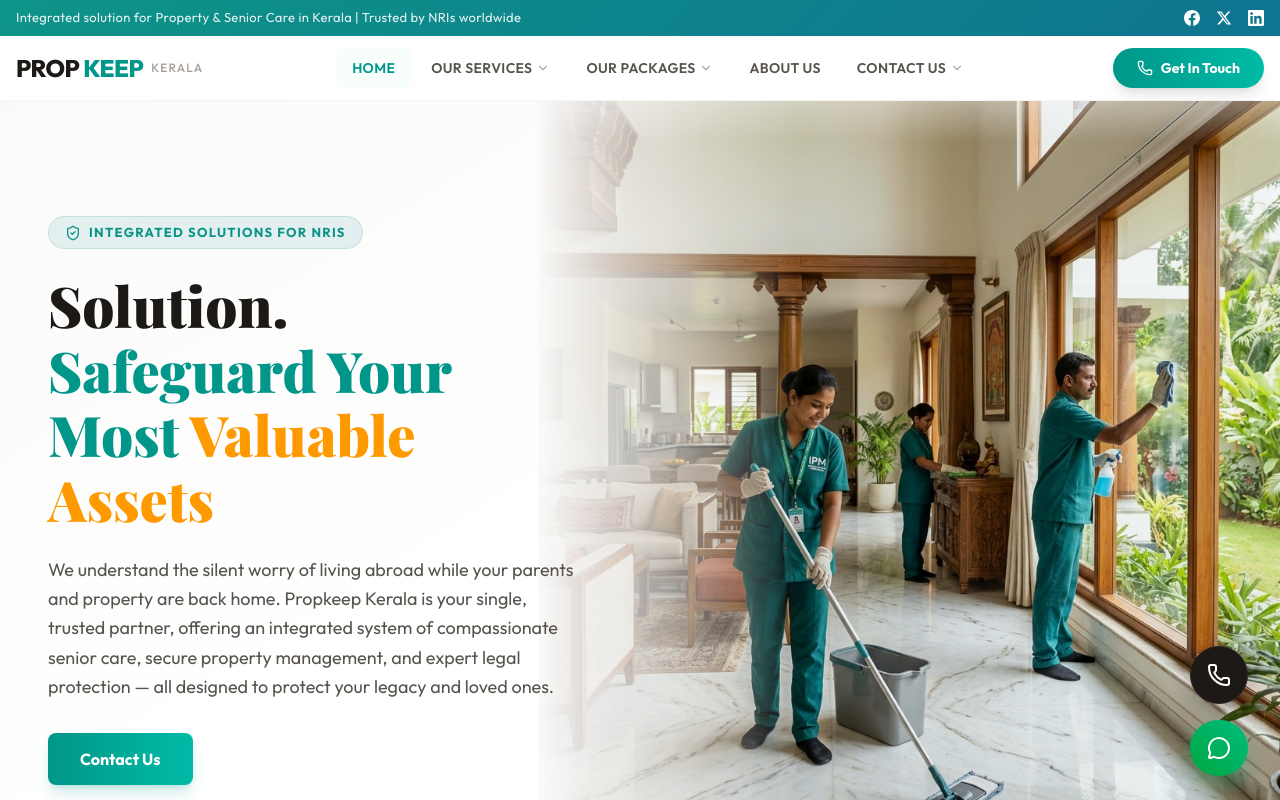
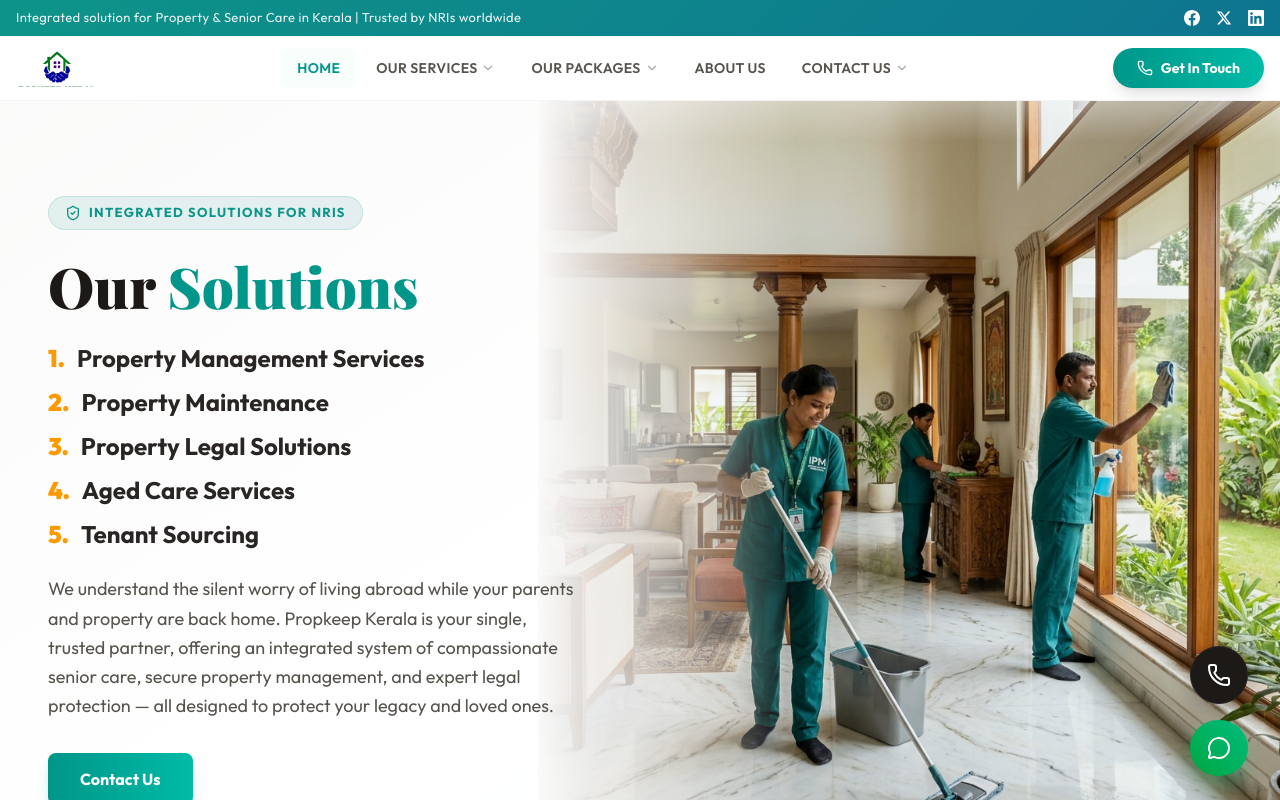
Before and after one commit to albin1923/propkeep, a Next.js app: page / in a window 1280 px wide. Shown: the top 800 px of the page. Built offline with nearby package versions, Linux system fonts and the light colour scheme.

Commit message:
Update hero text, services list formatting, and replace text logo with image

```diff
--- a/app/layout.tsx
+++ b/app/layout.tsx
@@ -15,6 +15,7 @@ import "@fontsource/space-grotesk/600.css";
 import "@fontsource/space-grotesk/700.css";
 import "./globals.css";
 import Link from "next/link";
+import Image from "next/image";
 import { Phone, MessageCircle, Mail, MapPin } from "lucide-react";
 
 const XTwitterIcon = ({ className }: { className?: string }) => (
@@ -84,8 +85,8 @@ export default function RootLayout({
 
               {/* Column 1: About */}
               <div>
-                <Link href="/" className="inline-block mb-6">
-                  <h3 className="text-2xl font-extrabold text-white">PROP<span className="text-teal-400">KEEP</span> <span className="text-sm font-medium text-stone-400 tracking-widest">KERALA</span></h3>
+                <Link href="/" className="inline-block mb-6 relative">
+                  <Image src="/images/logo.png" alt="Propkeep Kerala Logo" width={160} height={40} className="h-10 w-auto object-contain brightness-0 invert" priority />
                 </Link>
                 <p className="text-stone-400 leading-relaxed mb-6 text-sm">
                   Propkeep Kerala is an integrated solution for Senior Care, Property Management, and Legal Protection, designed specifically for the NRI community.
--- a/app/page.tsx
+++ b/app/page.tsx
@@ -96,11 +96,28 @@ export default function Home() {
                 <span>Integrated Solutions for NRIs</span>
               </div>
 
-              <h1 className="text-4xl md:text-5xl xl:text-[3.5rem] font-serif font-black mb-6 text-stone-900 leading-[1.15]">
-                Solution.<br />
-                <span className="text-teal-600">Safeguard Your Most</span>{" "}
-                <span className="text-amber-500">Valuable Assets</span>
-              </h1>
+              <div className="mb-6 space-y-3">
+                <h1 className="text-4xl md:text-5xl xl:text-[3.5rem] font-serif font-black text-stone-900 leading-[1.15] mb-6">
+                  Our <span className="text-teal-600">Solutions</span>
+                </h1>
+                <ul className="text-xl md:text-2xl font-bold text-stone-800 space-y-3">
+                  <li className="flex items-center gap-3">
+                    <span className="text-amber-500 font-black">1.</span> Property Management Services
+                  </li>
+                  <li className="flex items-center gap-3">
+                    <span className="text-amber-500 font-black">2.</span> Property Maintenance
+                  </li>
+                  <li className="flex items-center gap-3">
+                    <span className="text-amber-500 font-black">3.</span> Property Legal Solutions
+                  </li>
+                  <li className="flex items-center gap-3">
+                    <span className="text-amber-500 font-black">4.</span> Aged Care Services
+                  </li>
+                  <li className="flex items-center gap-3">
+                    <span className="text-amber-500 font-black">5.</span> Tenant Sourcing
+                  </li>
+                </ul>
+              </div>
 
               <p className="text-lg text-stone-600 mb-8 max-w-xl leading-relaxed">
                 We understand the silent worry of living abroad while your parents and property are back home. Propkeep Kerala is your single, trusted partner, offering an integrated system of compassionate senior care, secure property management, and expert legal protection — all designed to protect your legacy and loved ones.
--- a/app/services/page.tsx
+++ b/app/services/page.tsx
@@ -39,25 +39,25 @@ export default function ServicesPage() {
           <div className="grid grid-cols-1 md:grid-cols-2 lg:grid-cols-4 gap-6">
             <motion.div variants={fadeIn} initial="initial" whileInView="animate" viewport={{ once: true }} className="bg-white p-6 rounded-2xl border border-stone-100 shadow-sm hover:shadow-xl transition-all">
               <Settings className="w-10 h-10 text-amber-500 mb-4" />
-              <h3 className="font-bold text-xl text-stone-900 mb-3">Utility, Tax etc</h3>
+              <h3 className="font-bold text-xl text-stone-900 mb-3">a. Utility, Tax etc</h3>
               <p className="text-stone-600">Timely payment of all bills, property taxes, and utility maintenance to prevent any disruptions or penalties.</p>
             </motion.div>
 
             <motion.div variants={fadeIn} initial="initial" whileInView="animate" viewport={{ once: true }} transition={{ delay: 0.1 }} className="bg-white p-6 rounded-2xl border border-stone-100 shadow-sm hover:shadow-xl transition-all">
               <Search className="w-10 h-10 text-amber-500 mb-4" />
-              <h3 className="font-bold text-xl text-stone-900 mb-3">Periodical Inspection & Cleaning</h3>
+              <h3 className="font-bold text-xl text-stone-900 mb-3">b. Periodical Inspection & Cleaning</h3>
               <p className="text-stone-600">Regular visits to check property conditions combined with deep cleaning schedules to keep your home pristine.</p>
             </motion.div>
 
             <motion.div variants={fadeIn} initial="initial" whileInView="animate" viewport={{ once: true }} transition={{ delay: 0.2 }} className="bg-white p-6 rounded-2xl border border-stone-100 shadow-sm hover:shadow-xl transition-all">
               <FileText className="w-10 h-10 text-amber-500 mb-4" />
-              <h3 className="font-bold text-xl text-stone-900 mb-3">Legal & Documentation</h3>
+              <h3 className="font-bold text-xl text-stone-900 mb-3">c. Legal & Documentation</h3>
               <p className="text-stone-600">Assistance with legal paperwork, property documentation, and resolving local body disputes.</p>
             </motion.div>
 
             <motion.div variants={fadeIn} initial="initial" whileInView="animate" viewport={{ once: true }} transition={{ delay: 0.3 }} className="bg-white p-6 rounded-2xl border border-stone-100 shadow-sm hover:shadow-xl transition-all">
               <ShieldCheck className="w-10 h-10 text-amber-500 mb-4" />
-              <h3 className="font-bold text-xl text-stone-900 mb-3">Property Maintenance & Supervision</h3>
+              <h3 className="font-bold text-xl text-stone-900 mb-3">d. Property Maintenance & Supervision</h3>
               <p className="text-stone-600">Supervision of repairs, remodeling, plumbing, and electrical works by trusted vendors.</p>
             </motion.div>
           </div>
@@ -77,7 +77,7 @@ export default function ServicesPage() {
               <div className="absolute top-0 right-0 w-32 h-32 bg-emerald-50 rounded-bl-full flex items-start justify-end p-4">
                 <UserCheck className="w-10 h-10 text-emerald-500 opacity-50" />
               </div>
-              <h3 className="text-2xl font-bold text-stone-900 mb-4">(1) Home Care Taker</h3>
+              <h3 className="text-2xl font-bold text-stone-900 mb-4">a. Home Care Taker</h3>
               <div className="w-12 h-1 bg-emerald-500 mb-6"></div>
               <p className="text-stone-600 text-lg leading-relaxed">
                 Placement of verified, background-checked & trained caregivers. Providing essential daily assist with physical needs, medication, and hygiene.
@@ -93,7 +93,7 @@ export default function ServicesPage() {
               <div className="absolute top-0 right-0 w-32 h-32 bg-blue-50 rounded-bl-full flex items-start justify-end p-4">
                 <Stethoscope className="w-10 h-10 text-blue-500 opacity-50" />
               </div>
-              <h3 className="text-2xl font-bold text-stone-900 mb-4">(2) Wellness & Mental Health</h3>
+              <h3 className="text-2xl font-bold text-stone-900 mb-4">b. Wellness & Mental Health</h3>
               <div className="w-12 h-1 bg-blue-500 mb-6"></div>
               <p className="text-stone-600 text-lg leading-relaxed">
                 Sessions with qualified counselors. Extensive support for depression, loneliness, and cognitive stimulation to keep seniors mentally active and happy.
--- a/components/Navigation.tsx
+++ b/components/Navigation.tsx
@@ -1,5 +1,6 @@
 "use client";
 import Link from "next/link";
+import Image from "next/image";
 import { Menu, X, ChevronDown, Phone } from "lucide-react";
 
 const XTwitterIcon = ({ className }: { className?: string }) => (
@@ -111,11 +112,17 @@ export default function Navigation() {
         <div className="container mx-auto px-4 flex justify-between items-center">
           <Link
             href="/"
-            className="text-2xl font-extrabold tracking-tight z-50 relative transition-colors duration-300 text-stone-900 flex items-center gap-1"
+            className="z-50 relative flex items-center transition-opacity hover:opacity-90"
             onClick={closeMenu}
           >
-            PROP<span className="text-teal-600">KEEP</span>
-            <span className="text-xs font-medium text-stone-400 ml-1 hidden sm:inline tracking-widest uppercase">Kerala</span>
+            <Image
+              src="/images/logo.png"
+              alt="Propkeep Kerala Logo"
+              width={160}
+              height={40}
+              className="h-10 w-auto object-contain"
+              priority
+            />
           </Link>
 
           {/* Desktop Nav */}
```
Also changed, not shown: public/images/logo.png (added).
